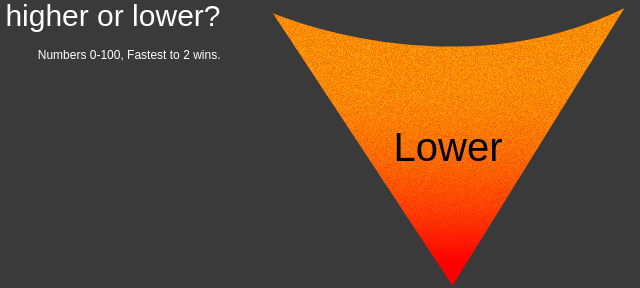
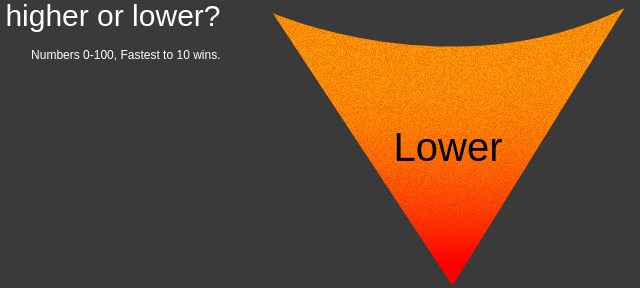
Before and after one commit to jaketrent/high-low, a plain HTML site: page index.html in a window 1280 px wide. Shown: the part 399-687 px from the top of the page, 192-832 px from the left. Drawn offline with Linux system fonts and the light colour scheme.

Commit message:
Set more interesting score goal to 10

```diff
--- a/index.html
+++ b/index.html
@@ -141,7 +141,7 @@
 
       var statusTimer
       var score = 0
-      var goalScore = 2
+      var goalScore = 10
       var startTime = new Date()
 
       function success() {
```
